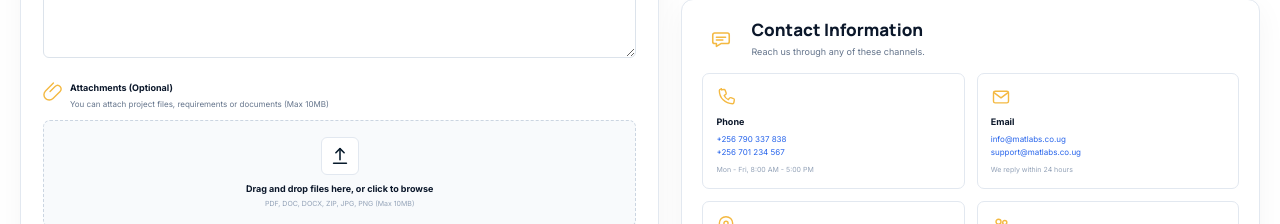
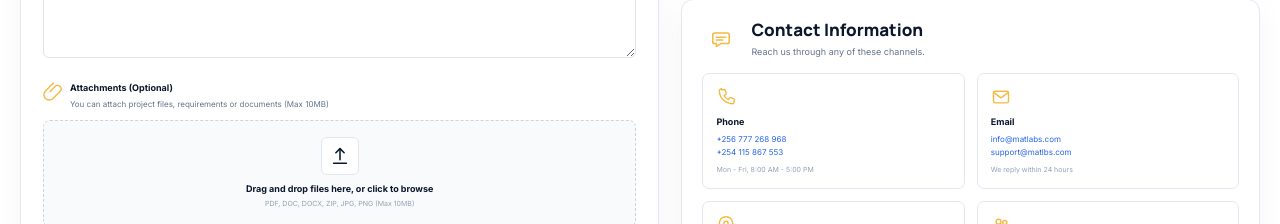
Before and after one commit to matsonemmanuel/mat_labs, a React (Vite) app: page /contact in a window 1280 px wide. Shown: the part 1040-1264 px from the top of the page. Built offline with nearby package versions, Linux system fonts and the light colour scheme.

Commit message:
contact information rectified

```diff
--- a/src/components/pages/Contact.jsx
+++ b/src/components/pages/Contact.jsx
@@ -682,11 +682,11 @@ function Contact() {
                     <strong>Phone</strong>
 
                     <a href="tel:+256790337838">
-                      +256 790 337 838
+                      +256 777 268 968
                     </a>
 
                     <a href="tel:+256701234567">
-                      +256 701 234 567
+                      +254 115 867 553
                     </a>
 
                     <small>
@@ -703,11 +703,11 @@ function Contact() {
                     <strong>Email</strong>
 
                     <a href="mailto:info@matlabs.co.ug">
-                      info@matlabs.co.ug
+                      info@matlabs.com
                     </a>
 
                     <a href="mailto:support@matlabs.co.ug">
-                      support@matlabs.co.ug
+                      support@matlbs.com
                     </a>
 
                     <small>
```
